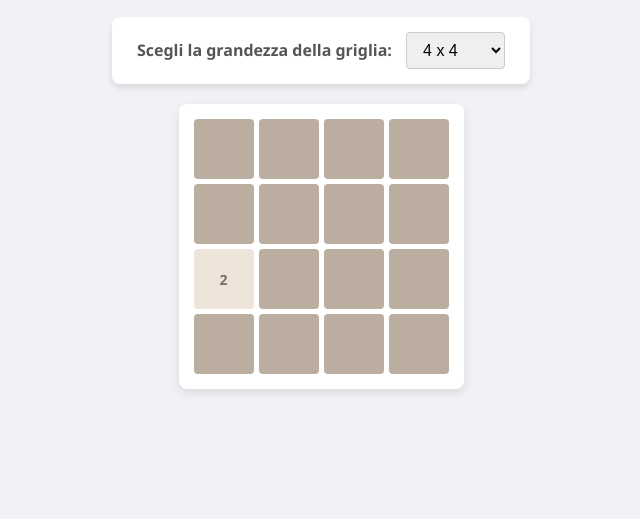
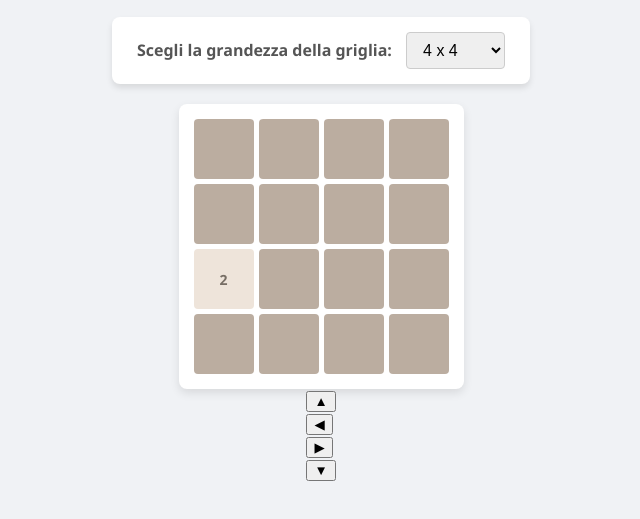
Before and after one commit to Patri0224/sito-server-patri, a website: page giochi/2048/index.html in a window 1280 px wide. Shown: the part 135-654 px from the top of the page, without its empty margins (319-959 px from the left). Drawn offline with Linux system fonts and the light colour scheme.

Commit message:
Update index.html

```diff
--- a/giochi/2048/index.html
+++ b/giochi/2048/index.html
@@ -28,6 +28,16 @@
     </div>
 
     <div id="grid-container"></div>
+<div class="mobile-controls">
+    <button class="btn-move up" ontouchstart="mossa('w')" onclick="mossa('w')">▲</button>
+    <div class="middle-row">
+        <button class="btn-move left" ontouchstart="mossa('a')" onclick="mossa('a')">◀</button>
+        <div class="spacer"></div>
+        <button class="btn-move right" ontouchstart="mossa('d')" onclick="mossa('d')">▶</button>
+    </div>
+    <button class="btn-move down" ontouchstart="mossa('s')" onclick="mossa('s')">▼</button>
+</div>
+
 </body>
 
 </html>
```
